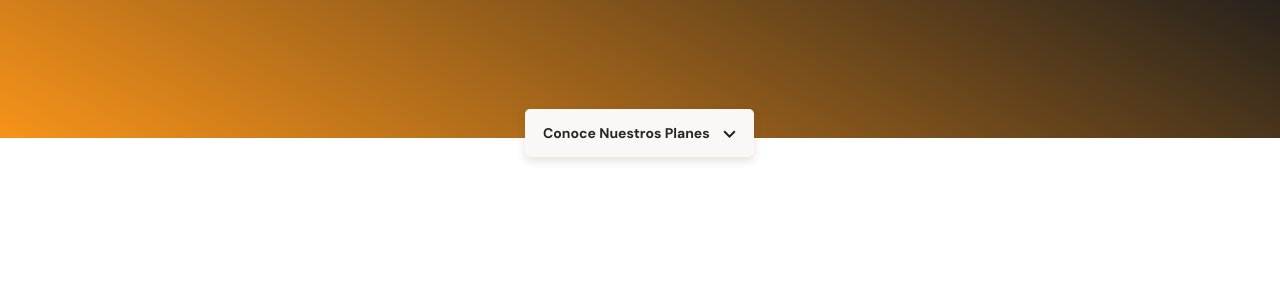
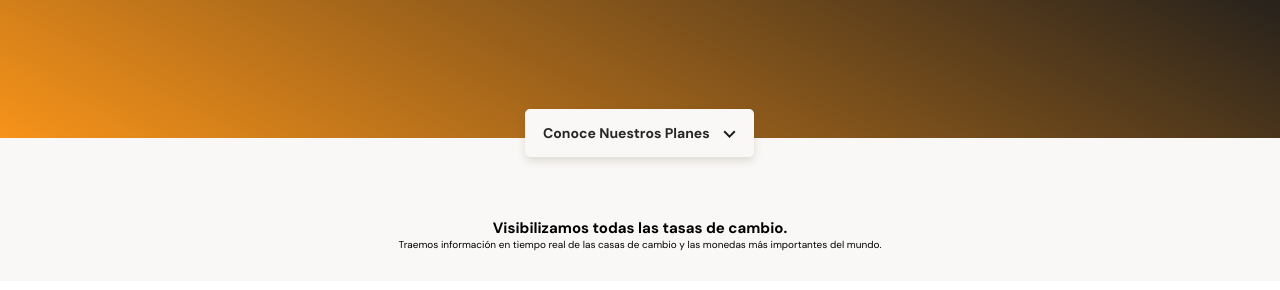
Before and after one commit to VTFierro/Batata-Bit, a plain HTML site: page index.html in a window 1280 px wide. Shown: the part 196-486 px from the top of the page. Drawn offline with Linux system fonts and the light colour scheme.

Commit message:
Exchange structure set in HTML. Added some foundational styles

```diff
--- a/CSS/styles.css
+++ b/CSS/styles.css
@@ -30,6 +30,7 @@ html {
     font-size: 62.50%;
     font-family: "DM Sans", sans-serif;
 }
+/*----------------HEADER STYLES--------------*/
 header {
     position: relative;
     display: flex;
@@ -94,3 +95,22 @@ header img {
     margin-left: 10px;
     background-image: url(/assets/icons/down_arrow.svg);
 }
+/*--------------------MAIN STYLES-------------------*/
+main {
+    width: 100%;
+    height: auto;
+    background-color: var(--off-white) ;
+}
+.main-exchange-container {
+    width: 100%;
+    height: auto;
+    padding-top: 8rem;
+    padding-bottom: 3rem;
+    text-align: center;
+}
+.main-exchange-container--title {
+    width: 90%;
+    min-width: 288px;
+    max-width: 900px;
+    margin: 0 auto;
+}
--- a/index.html
+++ b/index.html
@@ -19,7 +19,16 @@
         </section>
     </header>
     <main>
-        <section></section>
+        <section class="main-exchange-container">
+            <figure class="backgroundImg"></figure>
+            <div class="main-exchange-container--title">
+                <h2>Visibilizamos todas las tasas de cambio.</h2>
+                <p>Traemos información en tiempo real de las casas de cambio y las monedas más importantes del mundo.</p>
+            </div>
+            <section class="main-tables-container">
+                <div></div>
+            </section>
+        </section>
         <section></section>
         <section></section>
         <section></section>
```
